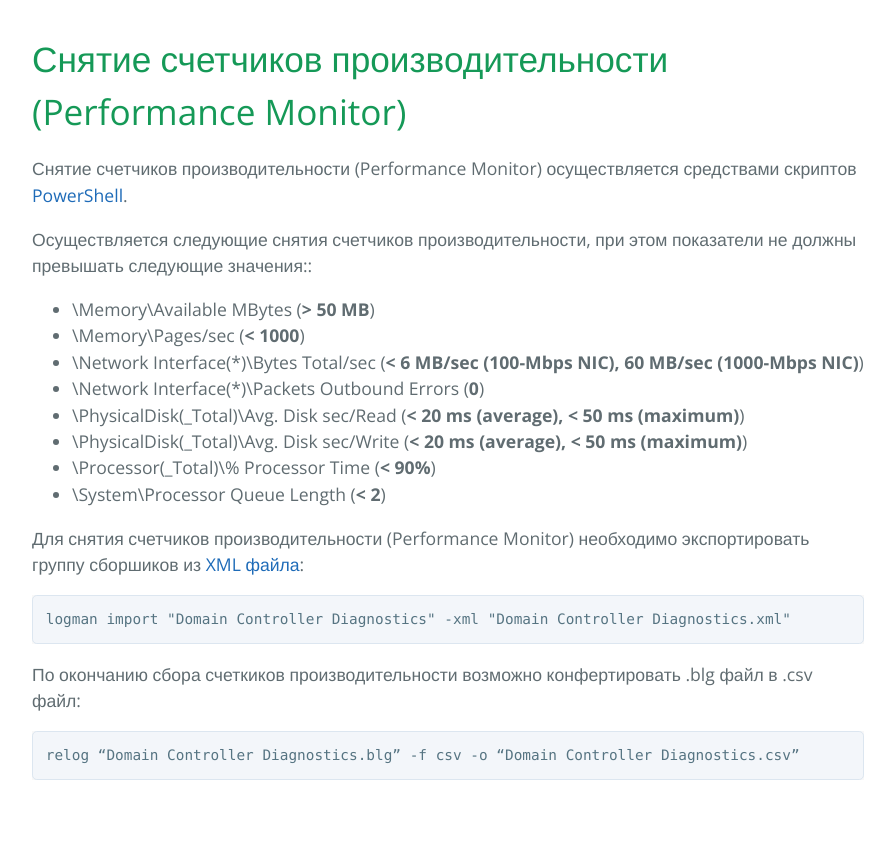
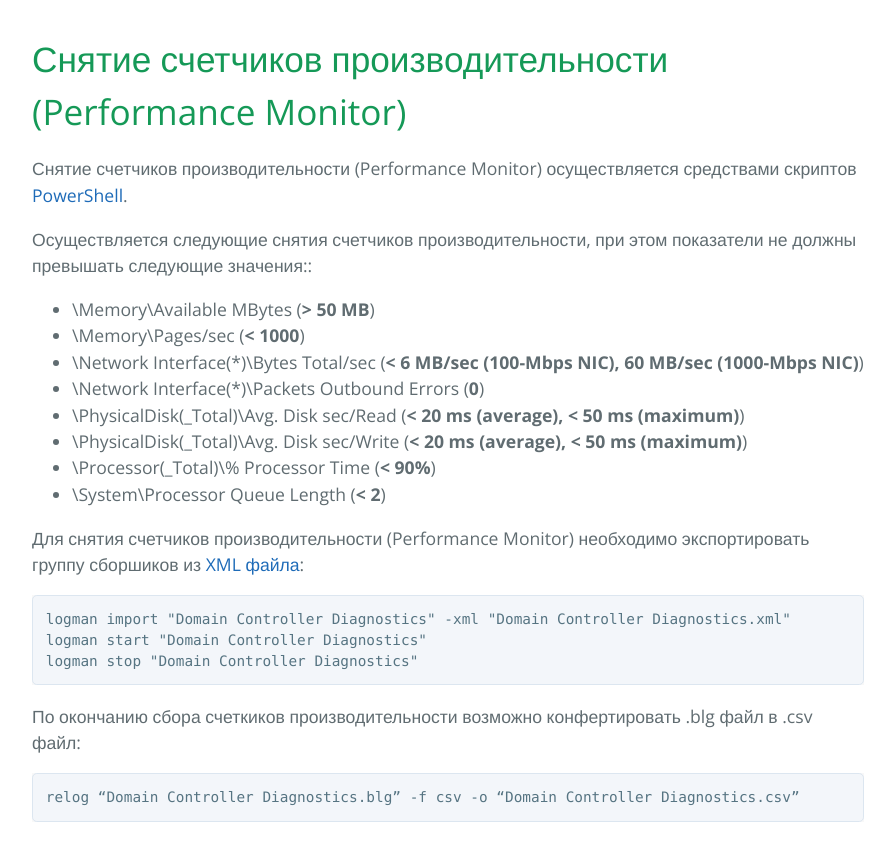
Before and after one commit to dasternd/ad-audit, a Jekyll site: the page built from PerformanceMonitor/index.md, in a window 1280 px wide. Shown: the top 861 px of the page, without its empty margins (192-1087 px from the left). Built offline with Jekyll 4.4.1, drawn with Linux system fonts in a browser that asks for light colours; our own code applies the rules of GitHub Pages for plain Markdown files.

Commit message:
Edit PermormanceMonitor

````diff
--- a/PerformanceMonitor/index.md
+++ b/PerformanceMonitor/index.md
@@ -18,6 +18,8 @@
 
 ```
 logman import "Domain Controller Diagnostics" -xml "Domain Controller Diagnostics.xml"
+logman start "Domain Controller Diagnostics"
+logman stop "Domain Controller Diagnostics"
 ```
 
 По окончанию сбора счеткиков производительности возможно конфертировать .blg файл в .csv файл:
````
